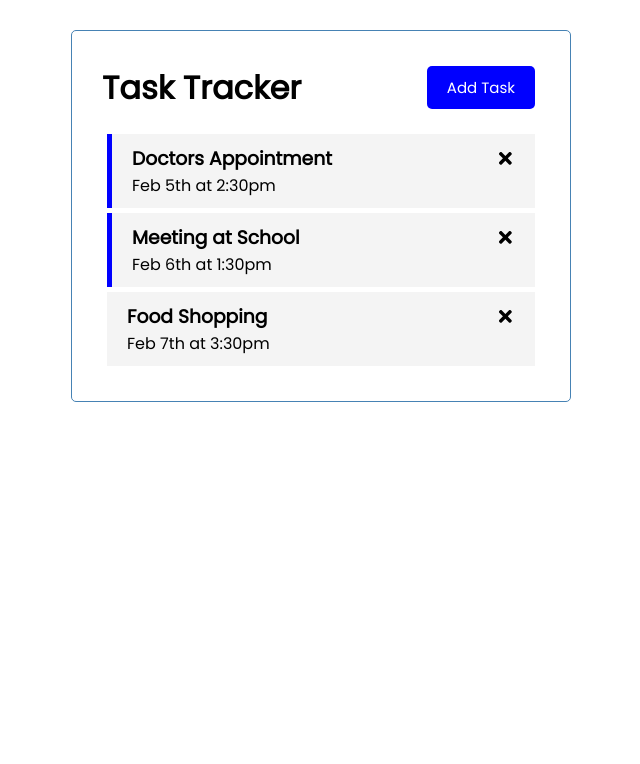
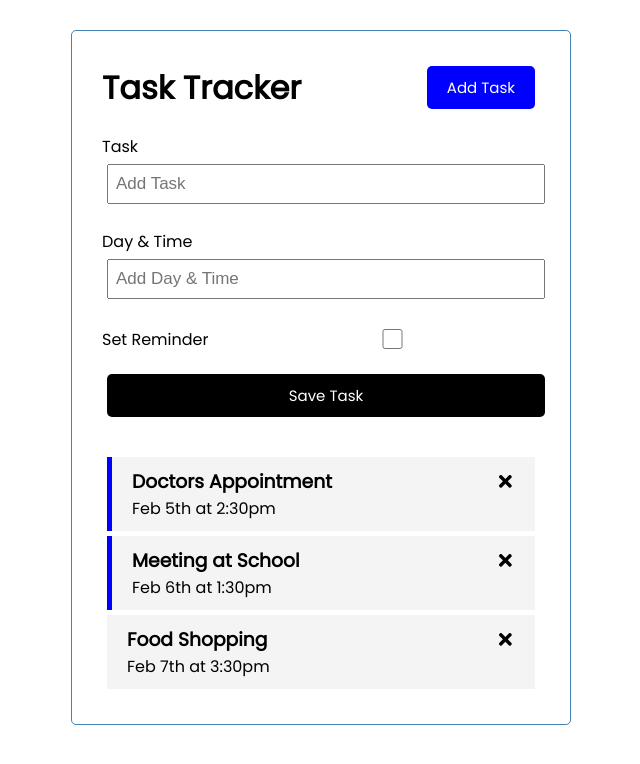
Before and after one commit to sebasmoles/task-tracker-react, a React (Create React App) app: page / in a window 1280 px wide. Shown: the top 764 px of the page, without its empty margins (319-959 px from the left). Built offline with nearby package versions, Linux system fonts and the light colour scheme.

Commit message:
create add task component

```diff
--- a/src/App.js
+++ b/src/App.js
@@ -1,6 +1,7 @@
 import { useState } from "react";
 import Header from "./components/Header";
 import Tasks from "./components/Tasks";
+import AddTask from "./components/AddTask";
 
 function App() {
   const [tasks, setTasks] = useState([
@@ -37,6 +38,7 @@
   return (
     <div className='container'>
       <Header />
+      <AddTask />
       {tasks.length > 0 ? (<Tasks tasks={tasks} onDelete={deleteTask} onDoubleClick={toggleReminder} />) : ('No tasks to show')}
     </div>
   );
--- /dev/null
+++ b/src/components/AddTask.jsx
@@ -0,0 +1,22 @@
+const AddTask = () => {
+  return (
+        <form className="add-form">
+            <div className="form-control">
+                <label>Task</label>
+                <input type="text" placeholder="Add Task" />
+            </div>
+            <div className="form-control">
+                <label>Day & Time</label>
+                <input type="text" placeholder="Add Day & Time" />
+            </div>
+            <div className="form-control form-control-check">
+                <label>Set Reminder</label>
+                <input type="checkbox" />
+            </div>
+
+            <input type="submit" value="Save Task" className="btn btn-block" />
+        </form>
+    );
+};
+
+export default AddTask;
```
